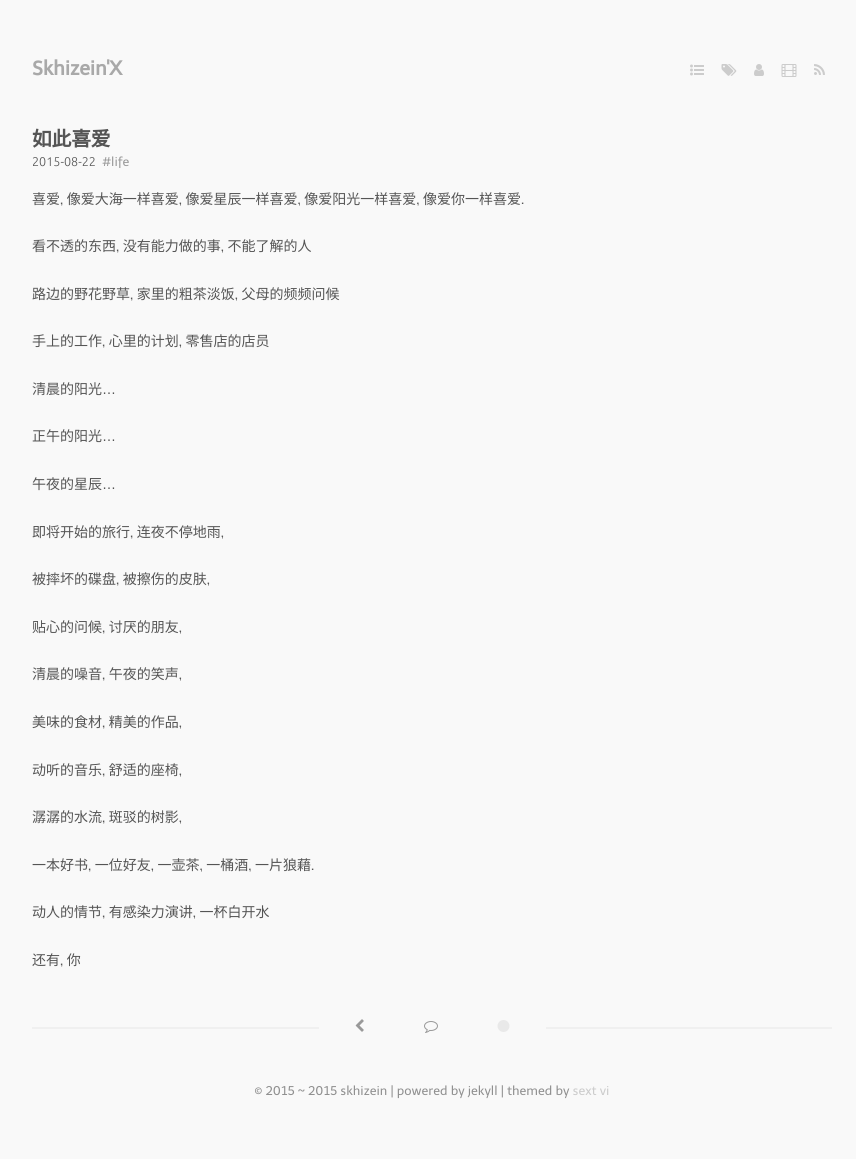
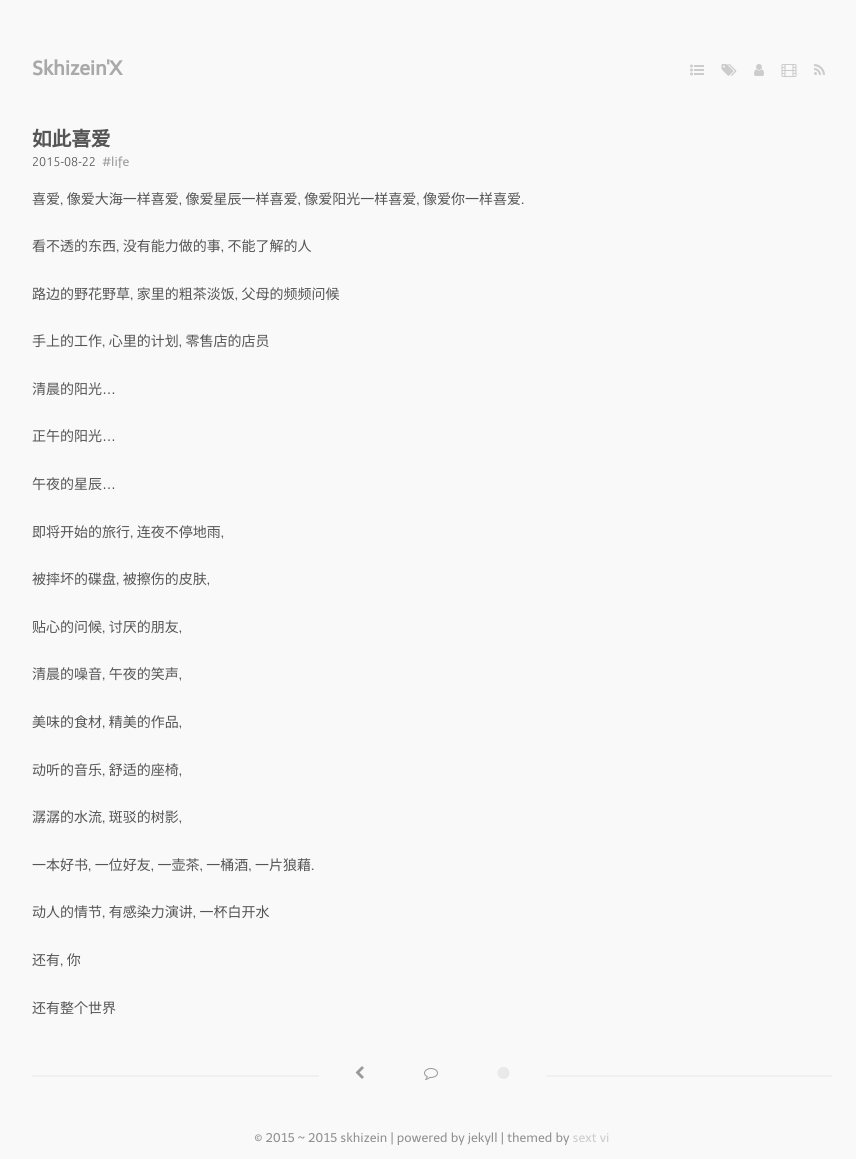
Before and after one commit to xhwSkhizein/xhwSkhizein.github.io, a Jekyll site: the page built from _posts/2015-08-22-如此喜欢.markdown, in a window 1280 px wide. Shown: the whole page, without its empty margins (208-1064 px from the left). Built offline with Jekyll 4.4.1, drawn with Linux system fonts in a browser that asks for light colours; nearby versions of some CDN libraries; comment, search, counter and statistics services are not loaded; before the commit the page ends 1111 px from its top, so only the background shows below that.

Commit message:
love the whole world

```diff
--- a/_posts/2015-08-22-如此喜欢.markdown
+++ b/_posts/2015-08-22-如此喜欢.markdown
@@ -75,3 +75,5 @@ tags:
 
 
 还有, 你
+
+还有整个世界
```
